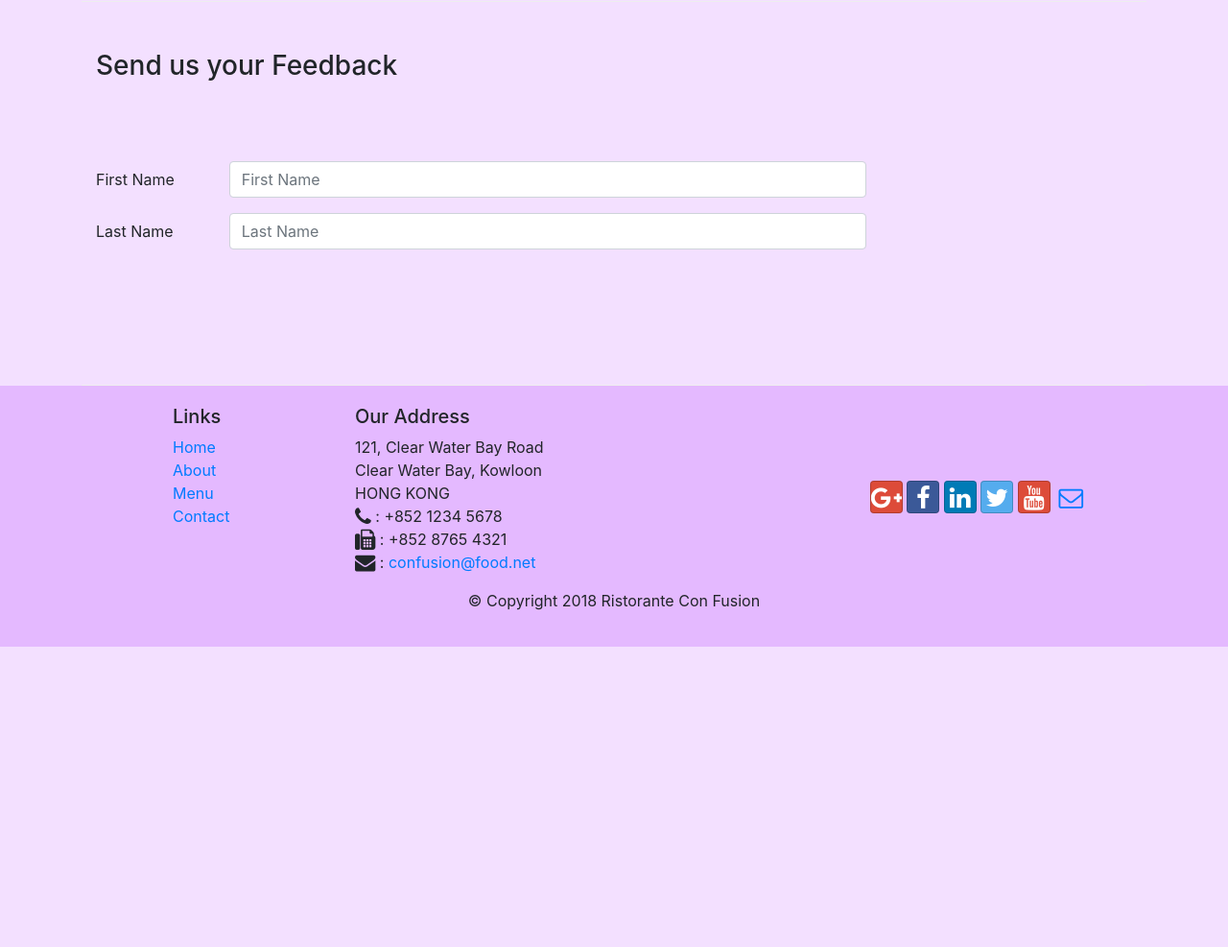
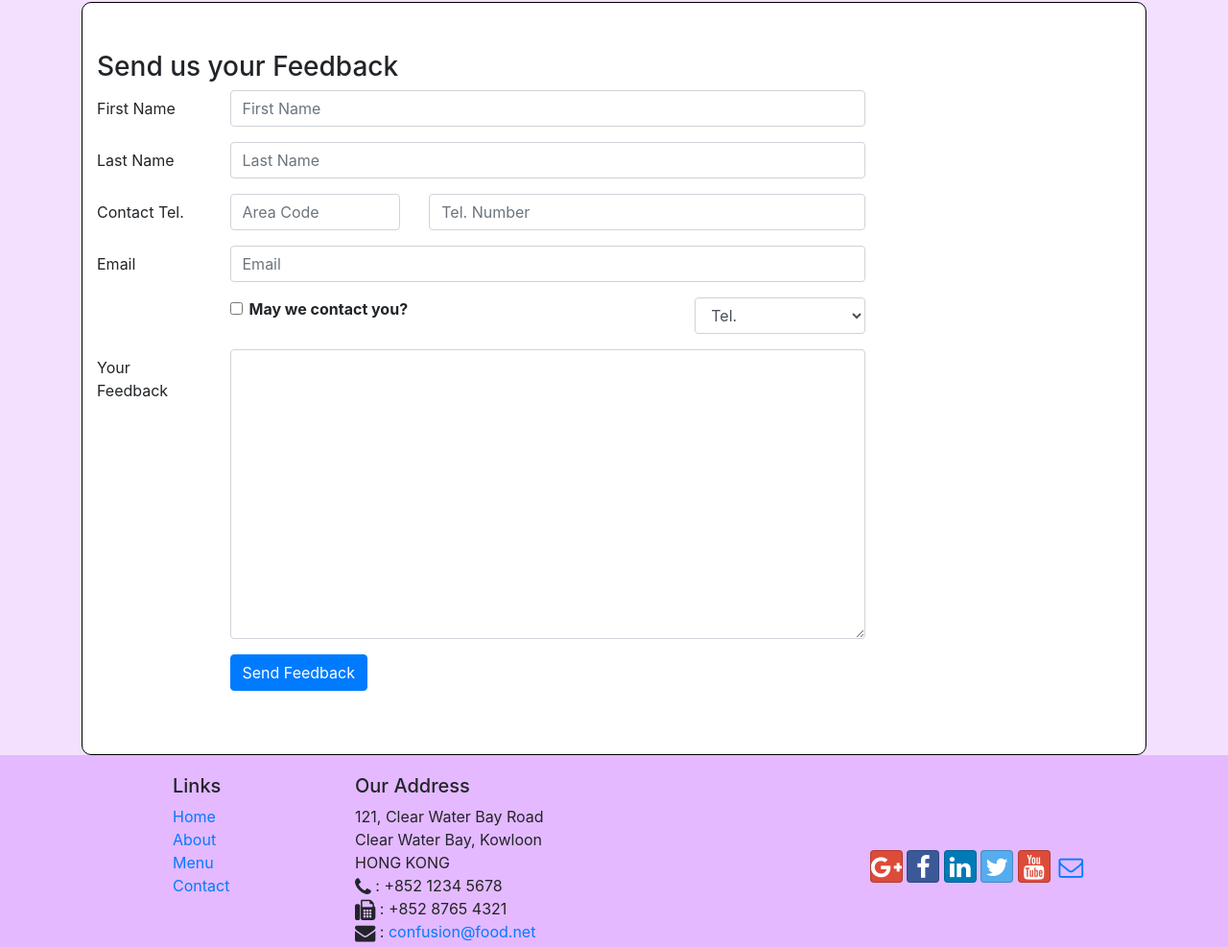
Before and after one commit to MischokLO/bootstrap4, a website: page contactus.html in a window 1280 px wide. Shown: the part 863-1850 px from the top of the page at 96% size. Before the commit the page ends 1537 px from the top, so only its background shows below. Drawn offline with nearby package versions, Linux system fonts and the light colour scheme.

Commit message:
added user input feedback

```diff
--- a/contactus.html
+++ b/contactus.html
@@ -92,7 +92,7 @@
             </div>
         </div>
 
-        <div class="row row-content">
+        <div class="row row-content feedback">
             <div class="col-12">
                 <h3>Send us your Feedback</h3>
             </div>
@@ -108,6 +108,50 @@
                         <label for="lastname" class="col-md-2 col-form-label">Last Name</label>
                         <div class="col-md-10">
                             <input type="text" class="form-control" id="lastname" name="lastname" placeholder="Last Name">
+                        </div>
+                    </div>
+                    <div class="form-group row">
+                        <label for="telnum" class="col-12 col-md-2 col-form-label">Contact Tel.</label>
+                        <div class="col-5 col-md-3">
+                            <input type="tel" class="form-control" id="areacode" name="areacode" placeholder="Area Code">
+                        </div>
+                        <div class="col-7 col-md-7">
+                            <input type="text" class="form-control" id="telnum" name="telnum" placeholder="Tel. Number">
+                        </div>
+                    </div>
+                    <div class="form-group row">
+                        <label for="emailid" class="col-md-2 col-form-label">Email</label>
+                        <div class="col-md-10">
+                            <input type="email" class="form-control" id="emailid" name="emailid" placeholder="Email">
+                        </div>
+                    </div>
+                    <div class="form-group row">
+                        <div class="col-md-6 offset-md-2">
+                            <div class="form-check">
+                                <input type="checkbox" class="form-check-input" name="approve" id="approve" value="">
+                                <label class="form-check-label" for="approve">
+                                    <strong>May we contact you?</strong>
+                                </label>
+                            </div>
+                        </div>
+                        <div class="col-md-3 offset-md-1">
+                            <select class="form-control">
+                                <option>Tel.</option>
+                                <option>Email</option>
+                            </select>
+                        </div>
+                    </div>
+                    <div class="form-group row">
+                        <label for="feedback" class="col-md-2 col-form-label">Your Feedback</label>
+                        <div class="col-md-10">
+                            <textarea class="form-control" id="feedback" name="feedback" rows="12"></textarea>
+                        </div>
+                    </div>
+                    <div class="form-group row">
+                        <div class="offset-md-2 col-md-10">
+                            <button type="submit" class="btn btn-primary">
+                                Send Feedback
+                            </button>
                         </div>
                     </div>
                 </form>
--- a/css/styles.css
+++ b/css/styles.css
@@ -46,3 +46,9 @@ body {
 .breadcrumb {
     background-color:#e4b9ff;
 }
+
+.feedback {
+    background-color: #ffffff;
+    border: 1px solid #000000;
+    border-radius: 10px;
+}
```
